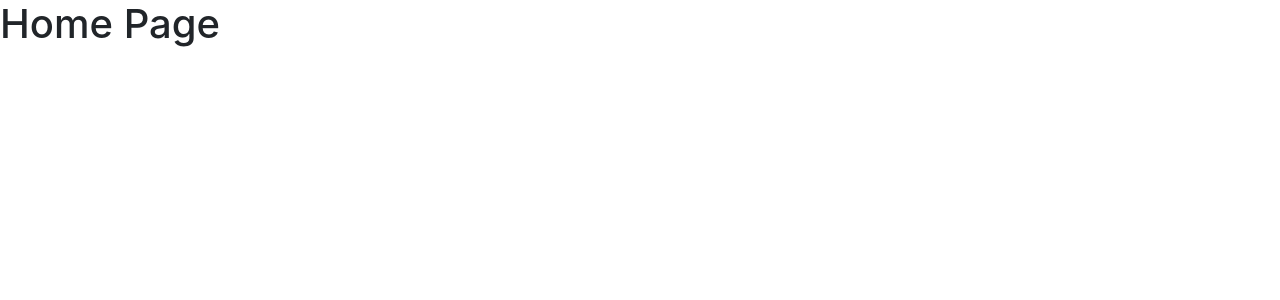
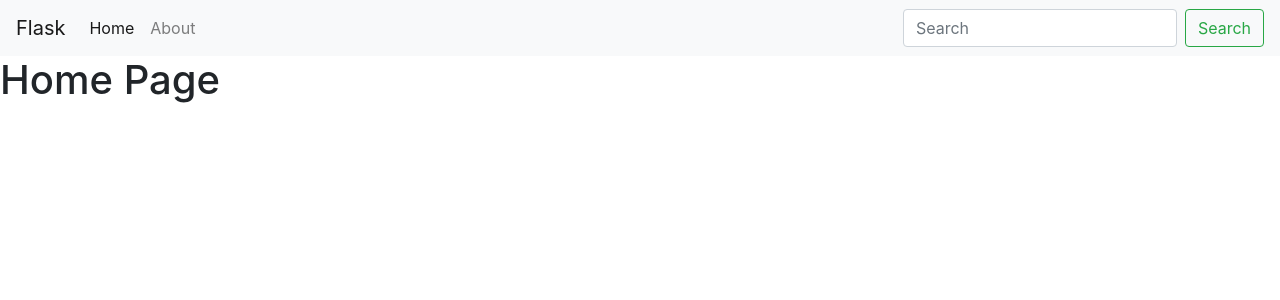
Before and after one commit to degiwo/old-projects, a Flask app: page / in a window 1280 px wide. Shown: the top 300 px of the page. Run offline with Flask 2, Linux system fonts and the light colour scheme.

Commit message:
FEAT: add navigation bar
- use bootstrap navbar

```diff
--- a/templates/home.html
+++ b/templates/home.html
@@ -11,6 +11,28 @@
     <title>My Flask App</title>
   </head>
   <body>
+    <nav class="navbar navbar-expand-lg navbar-light bg-light">
+      <a class="navbar-brand" href="#">Flask</a>
+      <button class="navbar-toggler" type="button" data-toggle="collapse" data-target="#navbarSupportedContent" aria-controls="navbarSupportedContent" aria-expanded="false" aria-label="Toggle navigation">
+        <span class="navbar-toggler-icon"></span>
+      </button>
+
+      <div class="collapse navbar-collapse" id="navbarSupportedContent">
+        <ul class="navbar-nav mr-auto">
+          <li class="nav-item active">
+            <a class="nav-link" href="#">Home <span class="sr-only">(current)</span></a>
+          </li>
+          <li class="nav-item">
+            <a class="nav-link" href="about/me">About</a>
+          </li>
+        </ul>
+        <form class="form-inline my-2 my-lg-0">
+          <input class="form-control mr-sm-2" type="search" placeholder="Search" aria-label="Search">
+          <button class="btn btn-outline-success my-2 my-sm-0" type="submit">Search</button>
+        </form>
+      </div>
+    </nav>
+
     <h1>Home Page</h1>
 
     <!-- Optional JavaScript -->
```
